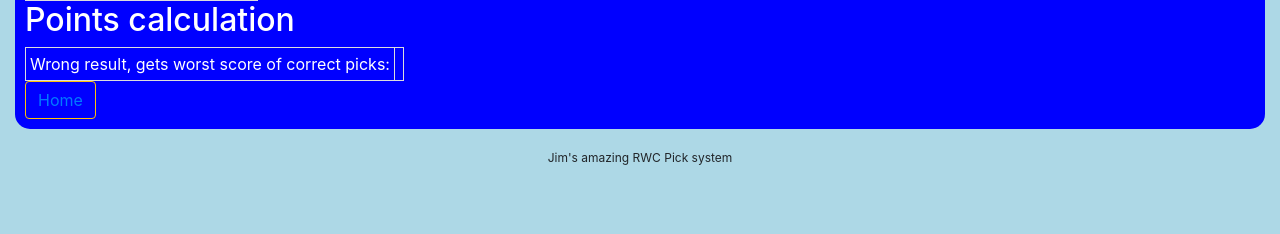
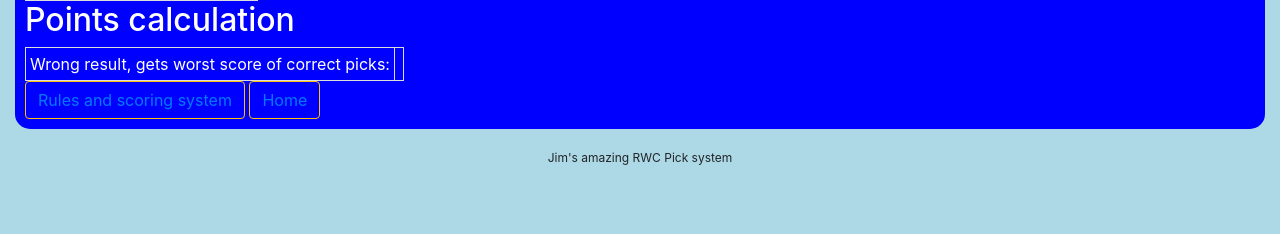
Before and after one commit to Jimboeri/rwc19, a Django app: template swim/rwc19/templates/rwc19/pointsView.html in a window 1280 px wide. Shown: the part 402-636 px from the top of the page. Run offline with Django 3.2, Linux system fonts and the light colour scheme; the template is opened without the code that fills it, so the values that code supplies are empty; some libraries are stand-ins or nearby versions.

Commit message:
Better button message

```diff
--- a/swim/rwc19/templates/rwc19/pointsView.html
+++ b/swim/rwc19/templates/rwc19/pointsView.html
@@ -95,6 +95,9 @@ Game Info
 
 
           </table>
+          <span id="node_cancel_button" class="cancel_button">
+              <a href="{% url 'rwc19:about' %}" class="btn btn-link btn-outline-warning" role="button">Rules and scoring system</a>
+            </span>
         <span id="node_cancel_button" class="cancel_button">
           <a href="{% url 'rwc19:index' %}" class="btn btn-link btn-outline-warning" role="button">Home</a>
         </span>
```
